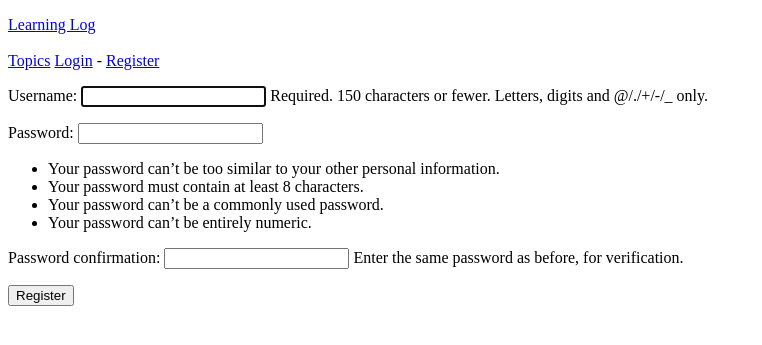
After one commit to heyefu19920626/PythonLearning, a Django app: page /users/register/ in a window 1280 px wide. The commit adds this page. Shown: the top 345 px of the page, without its empty margins (0-762 px from the left). Run offline with Django 3.2, Linux system fonts and the light colour scheme.

Commit message:
add user register feature

```diff
--- a/learning_log/learning_logs/templates/learning_logs/base.html
+++ b/learning_log/learning_logs/templates/learning_logs/base.html
@@ -16,7 +16,7 @@
             {% if user.is_authenticated %}
                  - Hello,{{ user.username }} - <a href="{% url 'users:logout' %}">Logout</a>
             {% else %}
-                <a href="{% url 'users:login' %}">Login</a>
+                <a href="{% url 'users:login' %}">Login</a> - <a href="{% url 'users:register' %}">Register</a>
             {% endif %}
         </p>
         {% block content %}{% endblock content %}
--- /dev/null
+++ b/learning_log/users/templates/users/register.html
@@ -0,0 +1,13 @@
+{% extends 'learning_logs/base.html' %}
+
+{% block content %}
+
+<form method="post" action="{% url 'users:register' %}">
+    {% csrf_token %}
+    {{ form.as_p }}
+
+    <button name="submit">Register</button>
+    <input type="hidden" name="next" value="{% url 'learning_logs:index' %}">
+</form>
+
+{% endblock content %}
--- a/learning_log/users/urls.py
+++ b/learning_log/users/urls.py
@@ -12,4 +12,5 @@ urlpatterns = [
     # login page
     path('login/', login, {'template_name': 'users/login.html'}, name='login'),
     path('logout/', views.logout_view, name='logout'),
+    path('register/',views.register,name='register'),
 ]
--- a/learning_log/users/views.py
+++ b/learning_log/users/views.py
@@ -1,7 +1,8 @@
 from django.shortcuts import render
 from django.http import HttpResponseRedirect
 from django.urls import reverse
-from django.contrib.auth import logout
+from django.contrib.auth import logout, login, authenticate
+from django.contrib.auth.forms import UserCreationForm
 # Create your views here.
 
 
@@ -11,3 +12,24 @@ def logout_view(request):
     return HttpResponseRedirect(reverse('learning_logs:index'))
     # must return render
     return render(request, 'learning_logs/index.html')
+
+
+def register(request):
+    """ register new user """
+    if request.method != 'POST':
+        # the empty registration form is displayed
+        form = UserCreationForm()
+    else:
+        # process the completed form
+        form = UserCreationForm(data=request.POST)
+
+        if form.is_valid():
+            new_user = form.save()
+            # let the user login automatically and redirect to the home page
+            authenticated_user = authenticate(
+                username=new_user.username, password=request.POST['password1'])
+            login(request, authenticated_user)
+            return HttpResponseRedirect(reverse('learning_logs:index'))
+
+    context = {'form': form}
+    return render(request, 'users/register.html', context)
```
